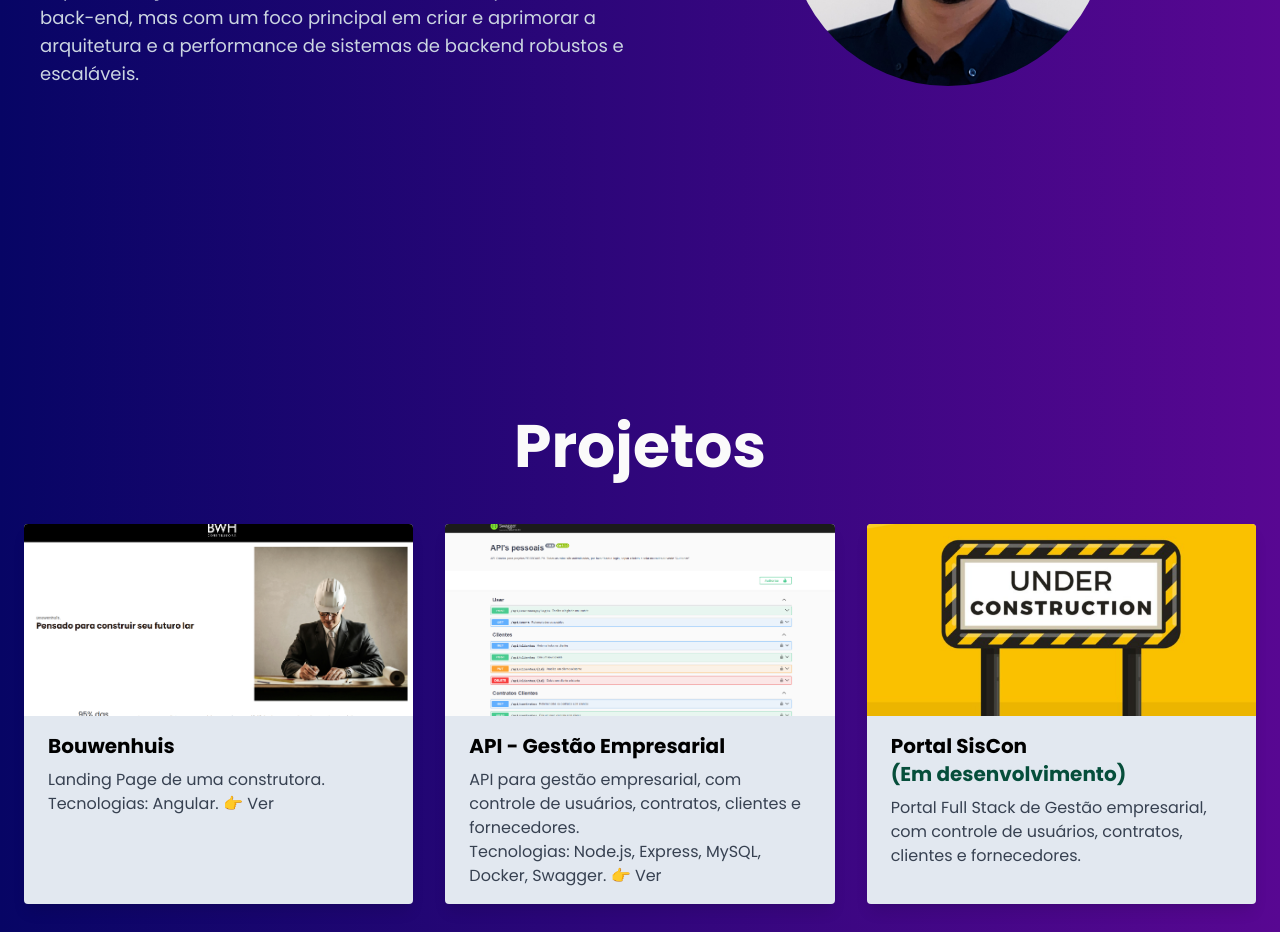
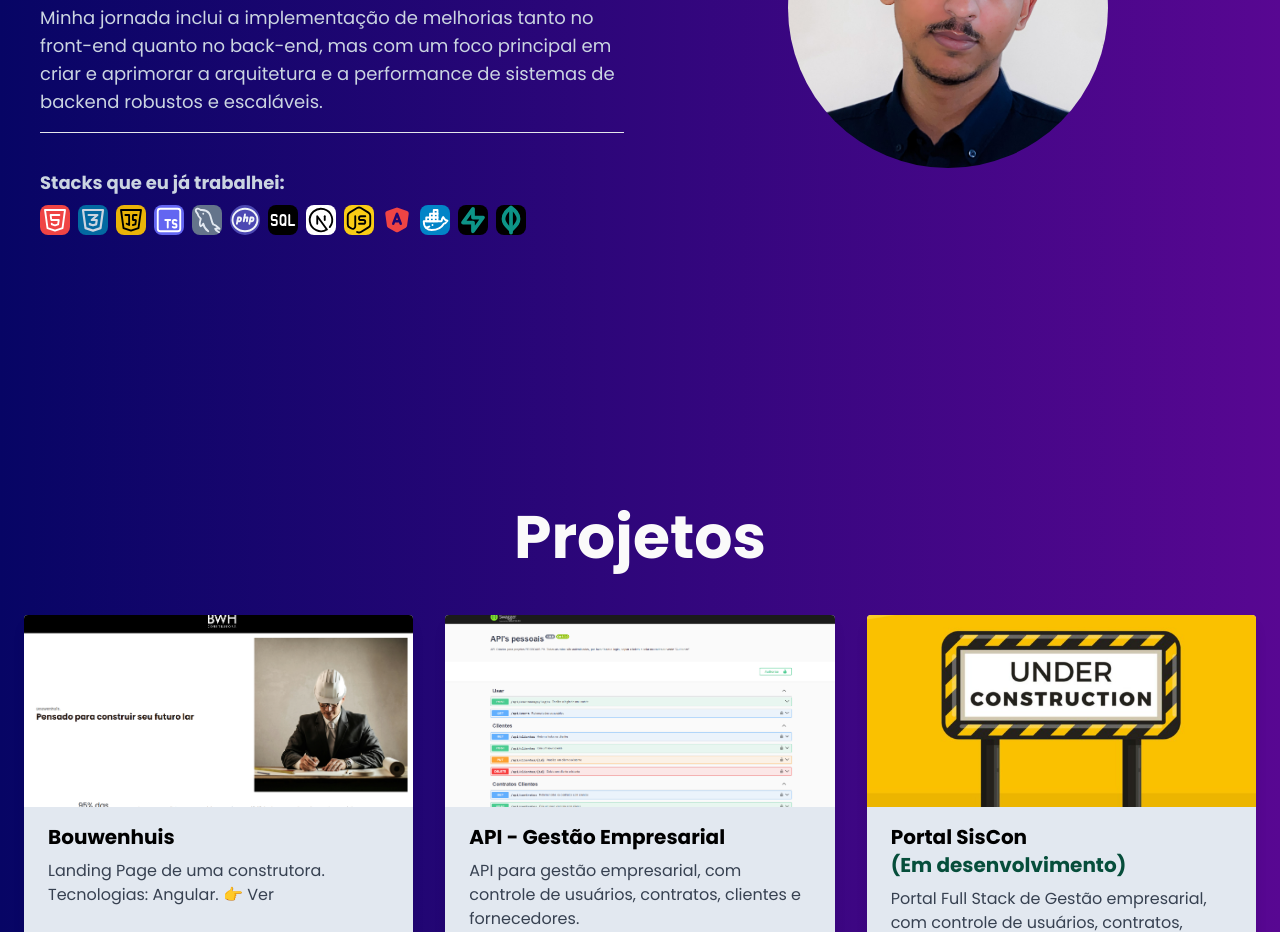
Before and after one commit to paulovc26/portfolio, a Next.js app: page / in a window 1280 px wide. Shown: the part 1280-2212 px from the top of the page. Built offline with nearby package versions, Linux system fonts and the light colour scheme.

Commit message:
about stacks

```diff
--- a/src/app/components/About.tsx
+++ b/src/app/components/About.tsx
@@ -1,3 +1,5 @@
+
+import { IconBrandAngular, IconBrandAngularFilled, IconBrandCss3, IconBrandDocker, IconBrandHtml5, IconBrandJavascript, IconBrandMongodb, IconBrandMysql, IconBrandNextjs, IconBrandNodejs, IconBrandPhp, IconBrandSupabase, IconBrandTypescript, IconFileTypeCss, IconSql } from "@tabler/icons-react";
 import Image from "next/image";
 
 export default function About() {
@@ -13,8 +15,27 @@ export default function About() {
                                 Desenvolvedor Full-Stack com 2 anos de experiência | Especialista em Otimização de Processos e ERP | Foco no Back-End
                             </b>
                             <p className="text-slate-300 font-extralight sm:text-lg">
-                                Com dois anos de experiência como desenvolvedor full-stack, tenho me especializado em otimizar processos e oferecer soluções eficientes para empresas, com forte expertise em desenvolvimento de sistemas ERP. Minha jornada inclui a implementação de melhorias tanto no front-end quanto no back-end, mas com um foco principal em criar e aprimorar a arquitetura e a performance de sistemas de backend robustos e escaláveis.
+                                Com dois anos de experiência como desenvolvedor full-stack, tenho me especializado em otimizar processos e oferecer soluções eficientes para empresas, com forte expertise em desenvolvimento de sistemas ERP. <br /><br /> Minha jornada inclui a implementação de melhorias tanto no front-end quanto no back-end, mas com um foco principal em criar e aprimorar a arquitetura e a performance de sistemas de backend robustos e escaláveis.
                             </p>
+                            <hr className="bg-black/20" />
+                            <span className="flex flex-col text-slate-300 pt-5 font-extrabold sm:text-lg py-2">
+                                Stacks que eu já trabalhei:
+                                <span className="flex flex-row gap-2 py-2">
+                                    <IconBrandHtml5 title="HTML" className="bg-red-500 text-white rounded-lg" stroke={1.5} size={30} />
+                                    <IconBrandCss3 title="CSS" className="bg-sky-700 text-grey-200 rounded-lg" stroke={1.75} size={30} />
+                                    <IconBrandJavascript title="Javascript" className="bg-yellow-500 text-black rounded-lg" stroke={1.5} size={30} />
+                                    <IconBrandTypescript title="Typescript" className="bg-indigo-500 text-white rounded-b-lg rounded-t-lg" stroke={1.5} size={30} />
+                                    <IconBrandMysql title="MySQL" className="bg-slate-500 text-slate-200 rounded-lg" stroke={1.5} size={30} />
+                                    <IconBrandPhp title="PHP" className="bg-indigo-400/50 text-slate-100 text-2xl rounded-full" stroke={1.5} size={30} />
+                                    <IconSql title="Structured Query Language" className="bg-black text-white rounded-lg" stroke={1.5} size={30} />
+                                    <IconBrandNextjs title="Next.js" className="bg-white text-black rounded-lg" stroke={1.5} size={30} />
+                                    <IconBrandNodejs title="Node.js" className="bg-yellow-400 text-black rounded-lg" stroke={1.5} size={30} />
+                                    <IconBrandAngularFilled title="Angular" className="text-red-500" stroke={2} size={30} />
+                                    <IconBrandDocker title="Docker" className="bg-sky-600 text-white rounded-lg" stroke={1.5} size={30} />
+                                    <IconBrandSupabase title="Supabase" className="bg-black text-teal-600 rounded-lg" stroke={3} size={30} />
+                                    <IconBrandMongodb title="MongoDB" className="bg-black text-teal-600 rounded-lg" stroke={3} size={30} />
+                                </span>
+                            </span>
                         </div>
 
                         {/* Coluna da imagem */}
```
